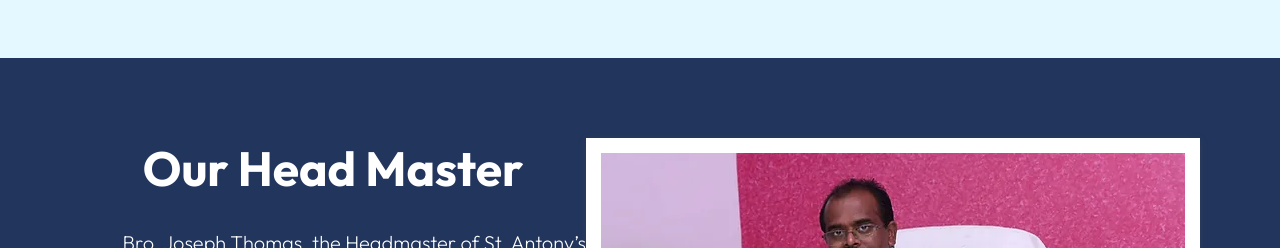
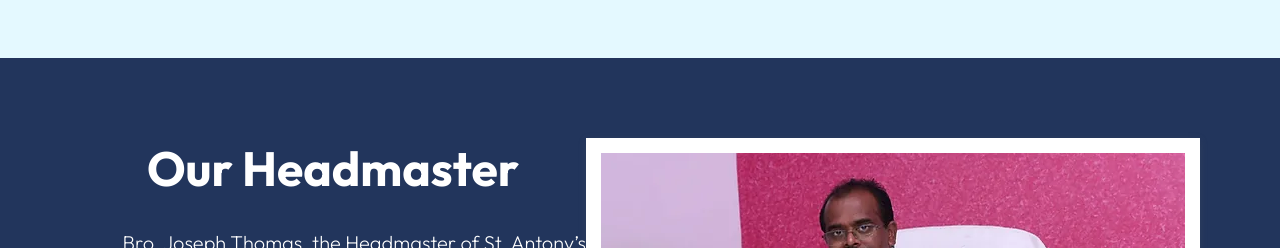
Before and after one commit to dagger983/boystown, a React (Vite) app: page / in a window 1280 px wide. Shown: the part 2640-2888 px from the top of the page. Built offline with nearby package versions, Linux system fonts and the light colour scheme; a web font is replaced by a local one.

Commit message:
first commit

```diff
--- a/src/components/Home/PCHome.jsx
+++ b/src/components/Home/PCHome.jsx
@@ -169,7 +169,7 @@ const PCHome = () => {
 
       <div className="home-main4" data-aos="fade-left">
         <div>
-          <h2>Our Head Master</h2>
+          <h2>Our Headmaster</h2>
           <p>
             Bro. Joseph Thomas, the Headmaster of St. Antony’s Higher Secondary{" "}
             {isMobileView ? "" : <br />} School, brings a wealth of experience
```
